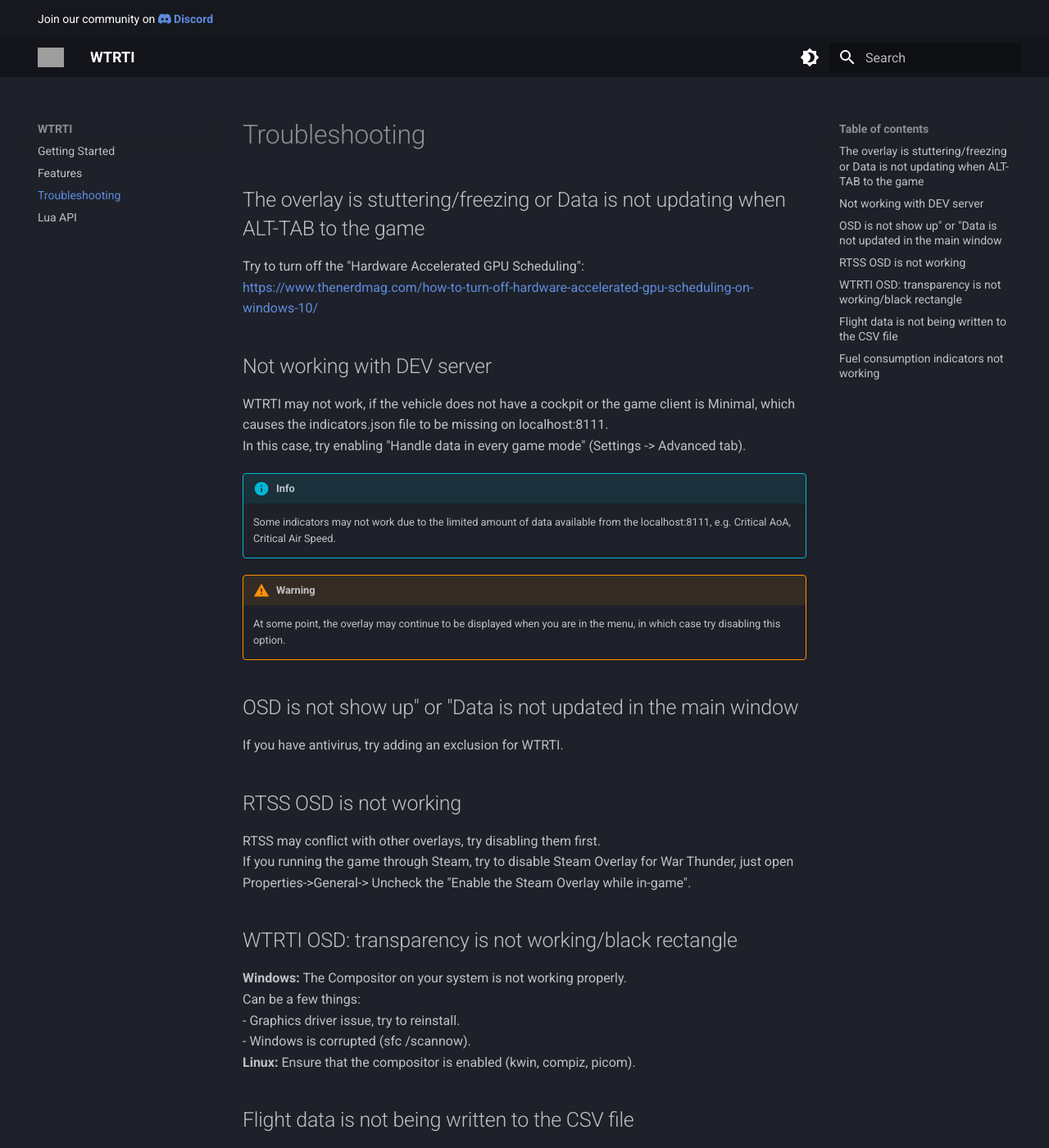
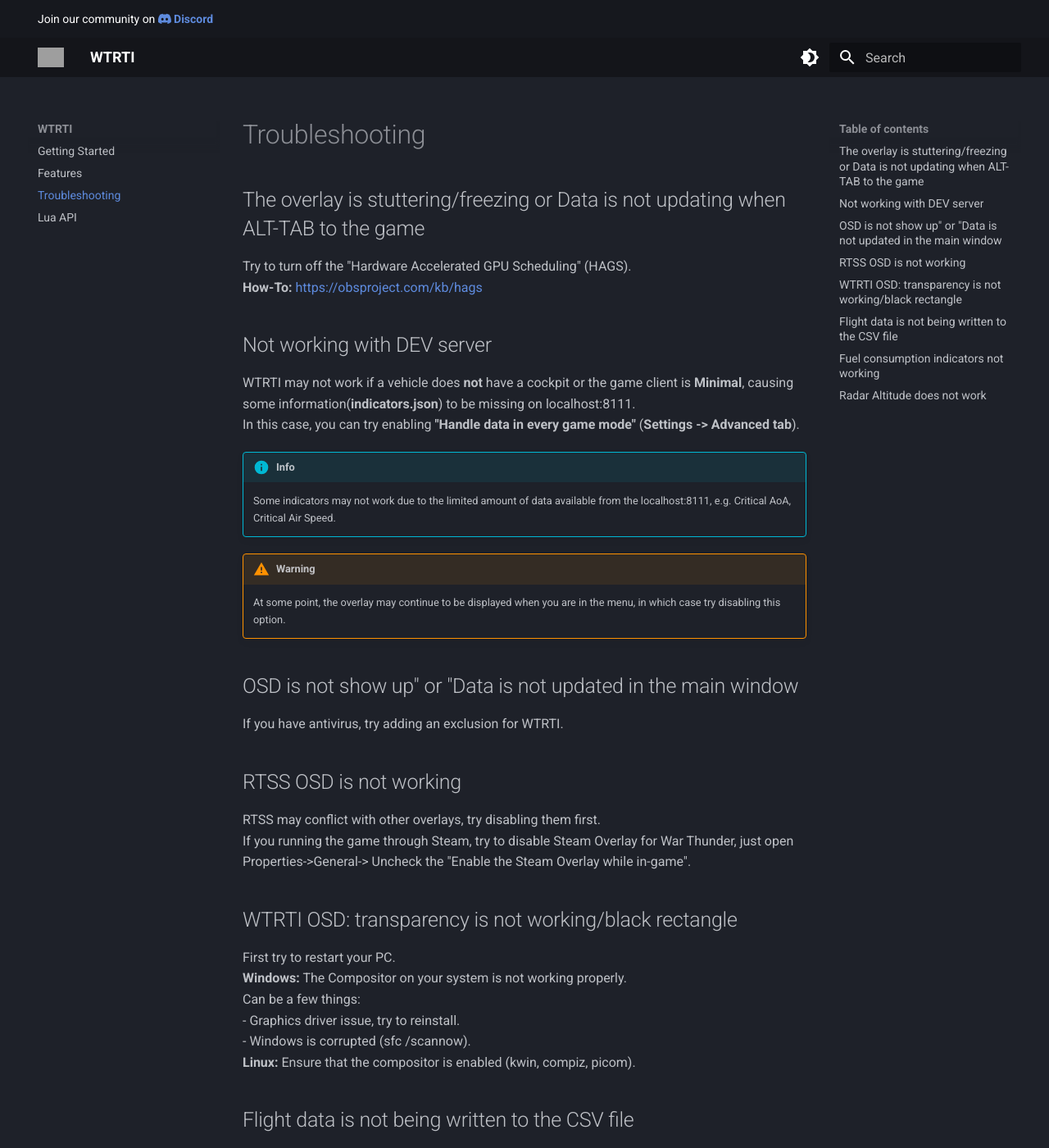
Before and after one commit to MeSoftHorny/WTRTI, an MkDocs documentation site: the page built from docs/docs/troubleshooting.md, in a window 1280 px wide and 1400 px high. Shown: the whole window at 82% size. Built offline with MkDocs 1.6.1 and Material for MkDocs 9.7.7, drawn with Linux system fonts in a browser that asks for light colours; some of the changed text lies outside the part shown; grey boxes are pictures that could not be loaded.

Commit message:
docs: Update docs

```diff
--- a/docs/docs/troubleshooting.md
+++ b/docs/docs/troubleshooting.md
@@ -1,10 +1,10 @@
 ## The overlay is stuttering/freezing or Data is not updating when ALT-TAB to the game
-Try to turn off the "Hardware Accelerated GPU Scheduling":
-<https://www.thenerdmag.com/how-to-turn-off-hardware-accelerated-gpu-scheduling-on-windows-10/>
+Try to turn off the "Hardware Accelerated GPU Scheduling" (HAGS).
+**How-To:** <https://obsproject.com/kb/hags>
 
 ## Not working with DEV server
-WTRTI may not work, if the vehicle does not have a cockpit or the game client is Minimal, which causes the indicators.json file to be missing on localhost:8111.
-In this case, try enabling "Handle data in every game mode" (Settings -> Advanced tab).
+WTRTI may not work if a vehicle does **not** have a cockpit or the game client is **Minimal**, causing some information(**indicators.json**) to be missing on localhost:8111.
+In this case, you can try enabling **"Handle data in every game mode"** (**Settings -> Advanced tab**).
 !!! info
     Some indicators may not work due to the limited amount of data available from the localhost:8111, e.g. Critical AoA, Critical Air Speed.
 !!! warning
@@ -18,6 +18,7 @@
 If you running the game through Steam, try to disable Steam Overlay for War Thunder, just open Properties->General-> Uncheck the "Enable the Steam Overlay while in-game".
 
 ## WTRTI OSD: transparency is not working/black rectangle
+First try to restart your PC.
 **Windows:** The Compositor on your system is not working properly.
 Can be a few things:
 - Graphics driver issue, try to reinstall.
@@ -28,5 +29,9 @@
 Perhaps Antivirus restricts write access, try to add exclusion for WTRTI.
 
 ## Fuel consumption indicators not working
-The "fuel" value in localhost:8111 (web-map) is missing on some aircraft (e.g. some early Yak's).
-Before **bug-report**, check for the "fuel" in "State"" window (press F2 in the main window), while you in Test Flight.
+The "fuel" value in the localhost:8111 (web-map) is missing on some aircraft (e.g. some early Yak's).
+
+_Before bug-report to me, check for the "**fuel**" in the "State" window (press F2 in the main window), while you in "Test Flight"._
+
+## Radar Altitude does not work
+The "**radio_altitude**" value in the localhost:8111 may be missing on some aircraft, because the aircraft does not have a radar altitude or the value is displayed on a digital device (modern jets).
```
Also changed, not shown: docs/docs/features.md (+2 -2 lines), docs/docs/index.md (+4 -4 lines).
